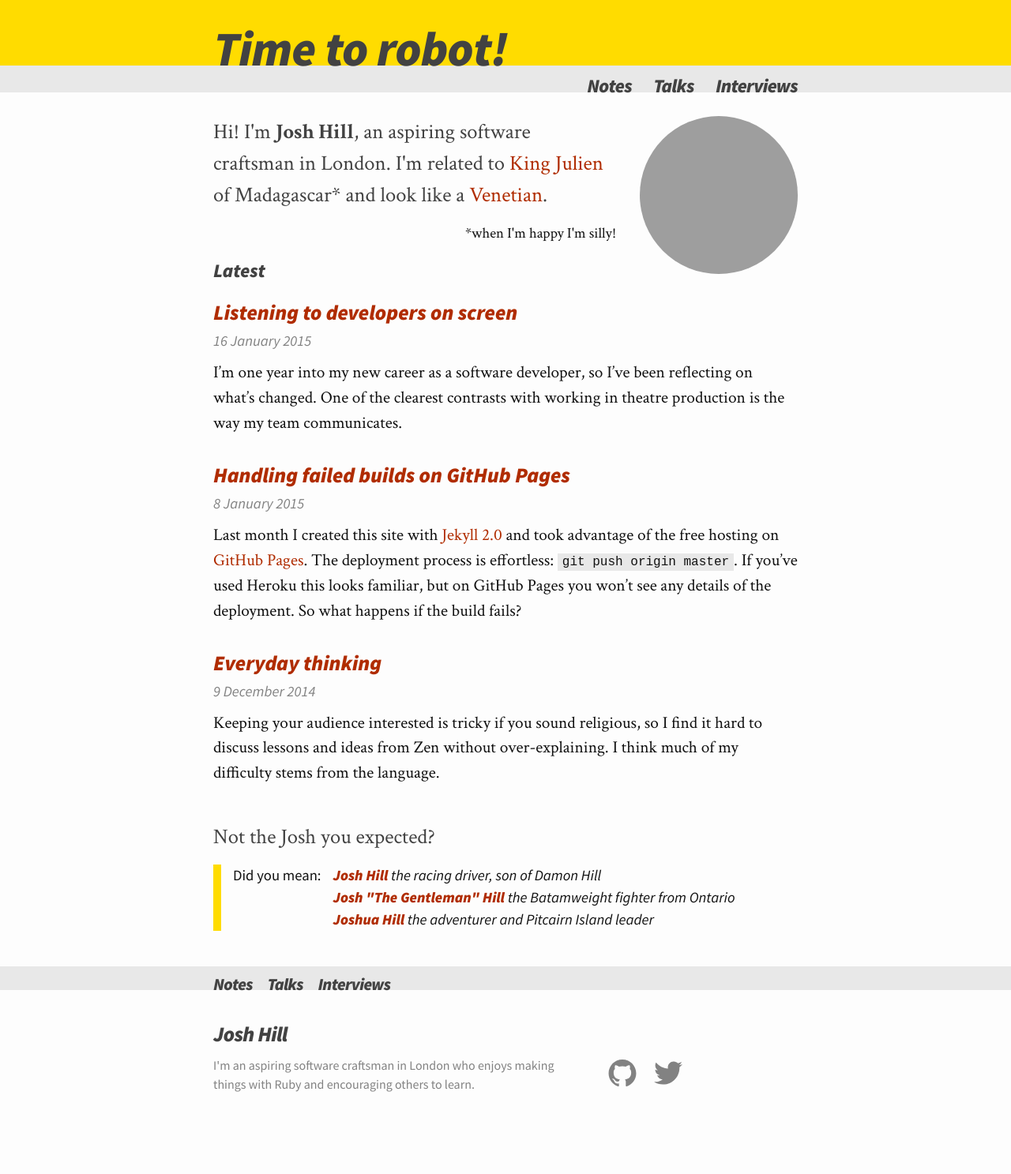
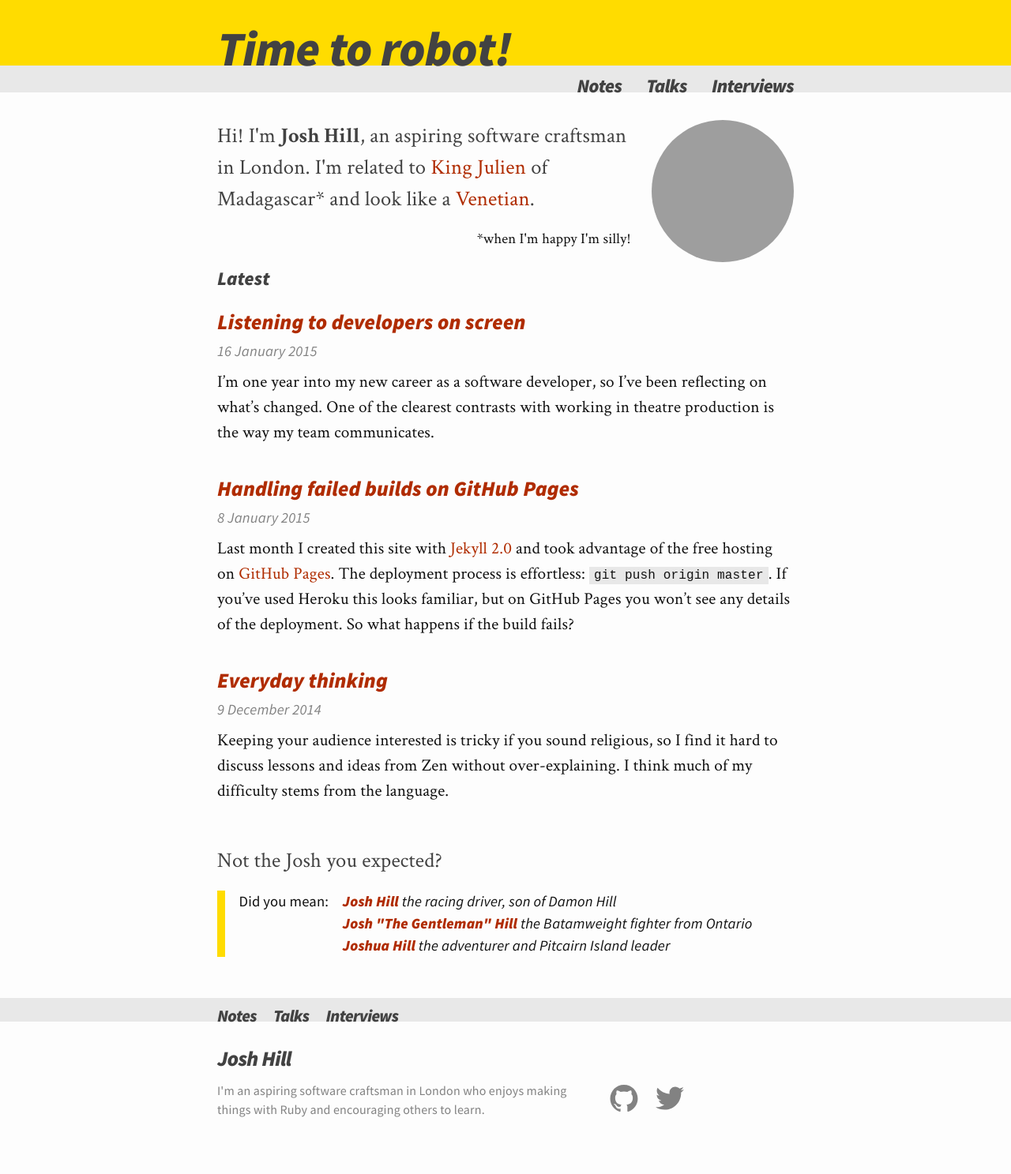
Before and after one commit to jamesjoshuahill/jamesjoshuahill.github.io, a Jekyll site: the page built from index.html, in a window 1280 px wide. Shown: the whole page at 79% size. Built offline with Jekyll 4.4.1, drawn with Linux system fonts in a browser that asks for light colours; before the commit the page ends 1445 px from its top, so only the background shows below that; grey boxes are pictures that could not be loaded.

Commit message:
Optimise legibility

```diff
--- a/_sass/_base.scss
+++ b/_sass/_base.scss
@@ -20,7 +20,14 @@
     font-weight: 300;
     color: $text-color;
     background-color: $background-color;
+    letter-spacing: 0.01rem;
     -webkit-text-size-adjust: 100%;
+    text-rendering: optimizeLegibility;
+    -webkit-font-smoothing: antialiased;
+    -moz-osx-font-smoothing: grayscale;
+    -moz-font-feature-settings: "liga" on;
+    word-break: break-word;
+    word-wrap: break-word;
 }
 
 
--- a/_sass/_layout.scss
+++ b/_sass/_layout.scss
@@ -155,8 +155,8 @@
 .footer-nav {
     font-weight: bold;
     font-style: italic;
-    margin-top: -40pt;
-    margin-bottom: 20pt;
+    margin-top: -($spacing-unit * 5 / 3);
+    margin-bottom: $spacing-unit / 2;
     letter-spacing: $title-letter-spacing;
 
     a {
@@ -305,7 +305,7 @@
         float: right;
         width: $gravatar-size;
         height: $gravatar-size;
-        margin-left: $spacing-unit;
+        margin-left: $spacing-unit * 0.75;
         margin-bottom: $spacing-unit;
         border-radius: $gravatar-size / 2;
 
--- a/css/main.scss
+++ b/css/main.scss
@@ -18,10 +18,11 @@
 $title-font-family: 'Source Sans Pro', Helvetica, Arial, sans-serif;
 $code-font-family: Inconsolata, monospace;
 
-$spacing-unit:     30px;
 $title-letter-spacing: -0.5pt;
 
-$gravatar-size:    200px;
+$spacing-unit:     35px;
+
+$gravatar-size:    180px;
 
 $text-color:       #111;
 $background-color: #fdfdfd;
```
